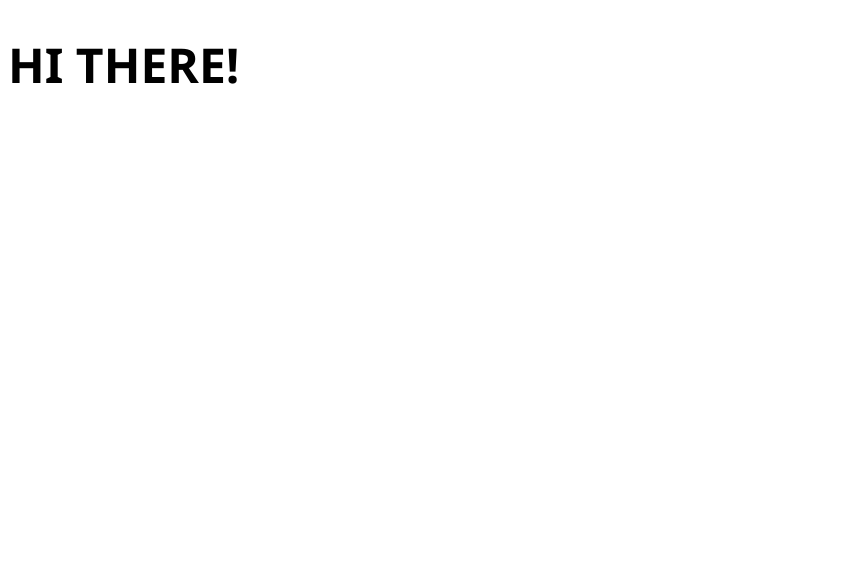
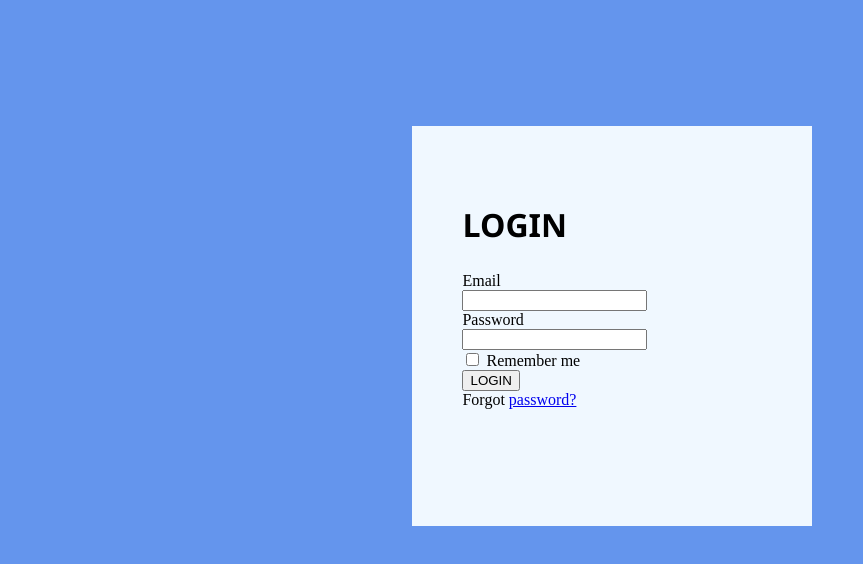
Before and after one commit to NikitaAndMist/practice-projects-github-new-2024, a plain HTML site: page index.html in a window 1280 px wide. Shown: the whole page, without its empty margins (0-863 px from the left). Drawn offline with Linux system fonts and the light colour scheme.

Commit message:
html change

```diff
--- a/index.html
+++ b/index.html
@@ -7,7 +7,23 @@
     <link rel="stylesheet" href="style.css">
 </head>
 <body>
-    <h1 id="title">HI THERE!</h1>
+    <div class="container">
+        <h2 id="title">LOGIN</h2>
+        <div id="email">
+            <label for="email">Email</label><br>
+            <input type="text" class="textBox"><br>
+        </div>
+        <div id="password">
+            <label for="password">Password</label><br>
+            <input type="text" class="textBox"><br>
+            <input type="checkbox">
+            <label for="rememberMe">Remember me</label>
+        </div>
+        <div>
+            <button id="button">LOGIN</button><br>
+            <span class="psw">Forgot <a href="#">password?</a></span>
+        </div>
+    </div>
     <script src="index.js"></script>
 </body>
 </html>
--- a/index.js
+++ b/index.js
@@ -1,3 +1,3 @@
 document.getElementById("title").onclick = function(){
-    window.alert("HI");
+
 }
--- a/style.css
+++ b/style.css
@@ -1,7 +1,16 @@
+body{
+    background-color: cornflowerblue;
+}
 #title{
-    font-size: 3em;
+    font-size: 2em;
     font-family: 'Segoe UI', Tahoma, Geneva, Verdana, sans-serif;
 }
-.body{
-    background-color: azure;
+.container{
+    background-color: aliceblue;
+    height: 300px;
+    width: 300px;
+    border: 200px;
+    margin-top: 10%;
+    margin-left: 32%;
+    padding: 50px;
 }
```
